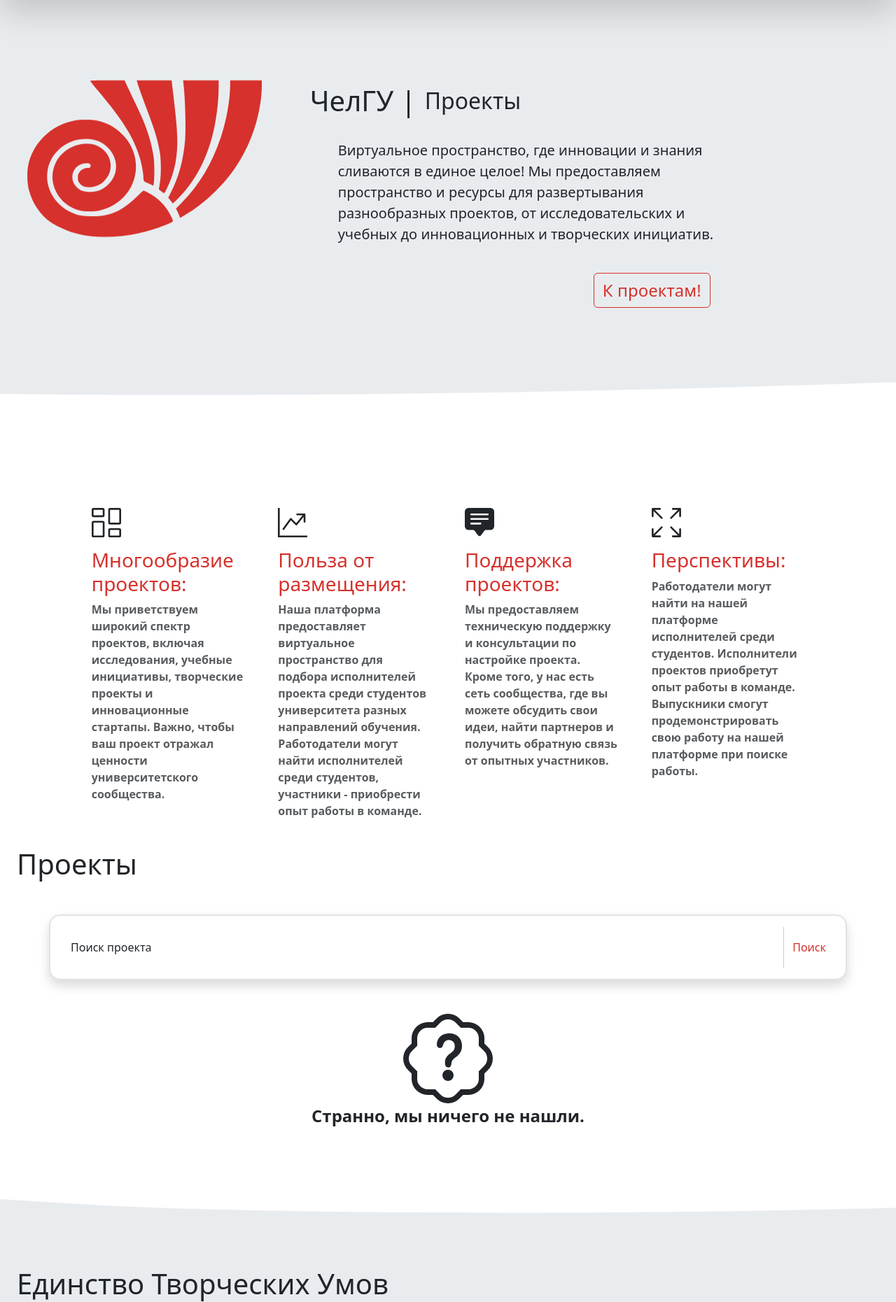
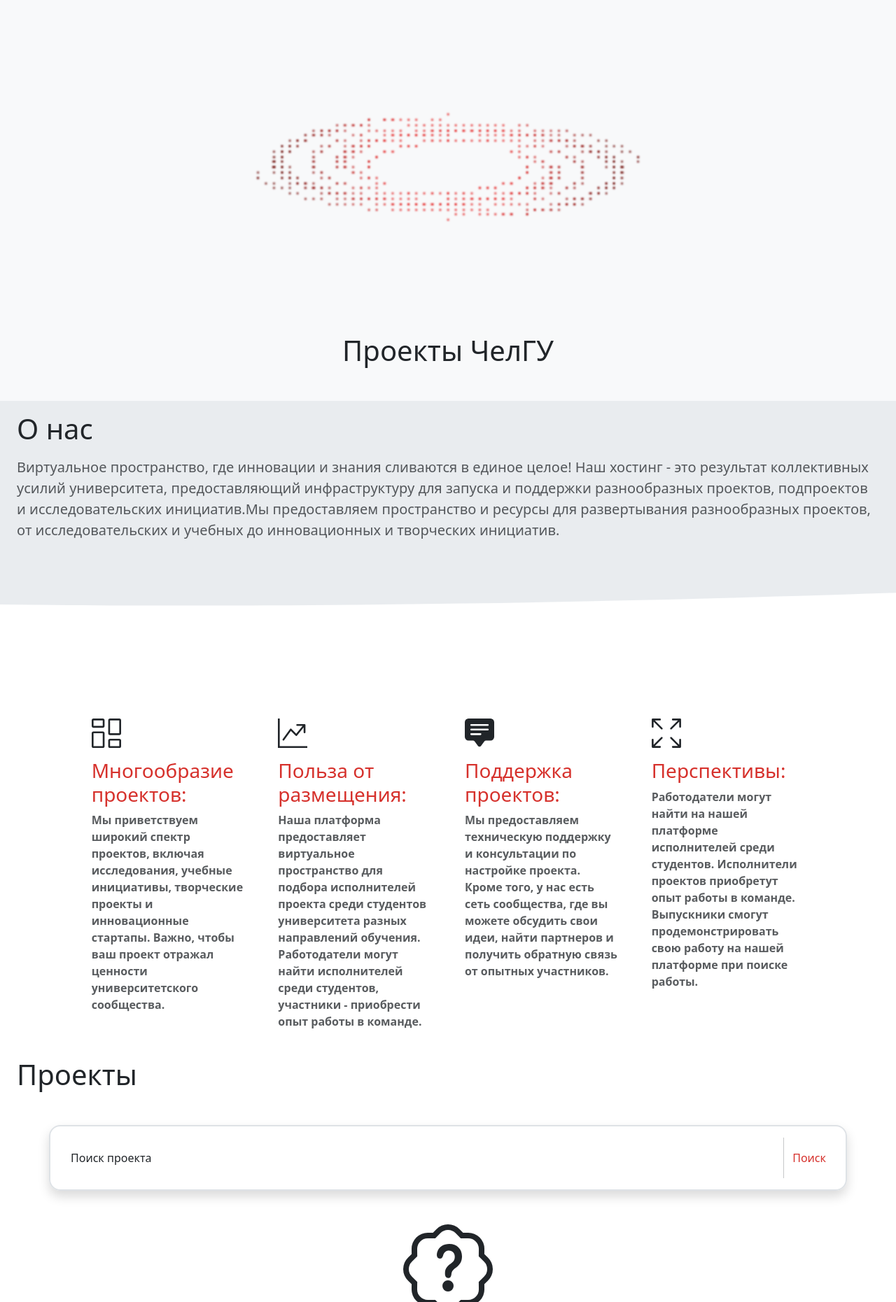
Before and after one commit to Pointer90/csu-projects, a Django app: page / in a window 1280 px wide. Shown: the part 65-1926 px from the top of the page at 70% size. Run offline with Django 4.2, Linux system fonts and the light colour scheme; data that the repository does not hold is empty; some libraries are stand-ins or nearby versions.

Commit message:
fix: retrieve vortex and logo, change scroll.js border of action

```diff
--- a/App/CSUProjects/static/src/JScripts/scroll.js
+++ b/App/CSUProjects/static/src/JScripts/scroll.js
@@ -1,6 +1,8 @@
 var elements = [...document.querySelectorAll('.scroll-check')];
 var wh = document.documentElement.clientHeight;
 var current = elements.shift();
+
+const border = 100;
 
 
 function elementsOnScreen(){
@@ -20,7 +22,7 @@ if(elements.length > 0){
 
         var et = current.offsetTop;
         var eh = current.clientHeight;
-        if(wt + wh >= et || eh + et < wh){
+        if(wt + wh >= et - border || eh + et - border < wh){
             current.classList.add(`appearance-${current.dataset.direction}-${current.dataset.delay}`);
             if(elements.length > 0)
                 current = elements.shift();
--- a/App/CSUProjects/templates/base.html
+++ b/App/CSUProjects/templates/base.html
@@ -15,14 +15,14 @@
     <script type="text/javascript" src={% static "/src/JScripts/scroll.js" %} defer></script>
 
 </head>
-<body data-tag="body" data-bs-theme="{{theme}}">
+<body data-tag="body" style="overflow-x: hidden;" data-bs-theme="{{theme}}">
 
     <nav class="navbar navbar-expand position-fixed-top shadow-lg border-bottom nav-underline user-select-none">
         <div class="container-fluid">
-            <h2 class="d-sm-flex d-none justify-content-center fs-1">
-                {% if 'main' not in page%}
+            <h2 class="{% if 'main' not in page %}logo{% endif %} d-sm-flex d-none justify-content-center fs-1">
+                <!-- {% if 'main' not in page%}
                 <img src={% static "/img/logo.svg" %} class="img-fluid" style="max-height: 50px;">
-                {% endif %}
+                {% endif %} -->
                 <a class="navbar-brand nav-link active" id="title" href={% url 'main' %}>Проекты ЧелГУ.</a>
             </h2>
         </div>
--- a/App/CSUProjects/templates/components/search.html
+++ b/App/CSUProjects/templates/components/search.html
@@ -1,4 +1,4 @@
-<div data-direction="up" data-delay="normal"  class="container my-5 bg-light-primary border border-2 rounded-4 g-0 p-3 shadow scroll-check">
+<div class="container my-5 bg-light-primary border border-2 rounded-4 g-0 p-3 shadow">
     <form id="search" action={% url 'api_search' %}#projects method="get">
         {% csrf_token %}
         <div class="form-floating d-flex rounded-start" role="search">
--- a/App/CSUProjects/templates/pages/cinema.html
+++ b/App/CSUProjects/templates/pages/cinema.html
@@ -3,6 +3,8 @@
 
 {% block cssAndScripts %}
     {% load static%}
+
+    {% include "components/csuLogoMini.html" %}
 
     <link rel='stylesheet' href='https://cdnjs.cloudflare.com/ajax/libs/OwlCarousel2/2.3.4/assets/owl.carousel.min.css'>
     <link rel="stylesheet" href={% static "/css/cinema.css"%}>
--- a/App/CSUProjects/templates/pages/completedProjects.html
+++ b/App/CSUProjects/templates/pages/completedProjects.html
@@ -1,5 +1,11 @@
 {% extends "base.html" %}
 {% block title %} Выполненные проекты {% endblock title %}
+
+{% block cssAndScripts %}
+
+    {% include "components/csuLogoMini.html" %}
+
+{% endblock cssAndScripts %}
 
 {% block content %}
 
--- a/App/CSUProjects/templates/pages/index.html
+++ b/App/CSUProjects/templates/pages/index.html
@@ -3,14 +3,21 @@
 {% block cssAndScripts %}
     {% load static%}
 
+    {% include "components/csuLogo.html" %}
+
     <script type="module" src="https://unpkg.com/ionicons@7.1.0/dist/ionicons/ionicons.esm.js" defer></script>
     <script nomodule src="https://unpkg.com/ionicons@7.1.0/dist/ionicons/ionicons.js" defer></script>
+    <script type="text/javascript" src={% static "/src/JScripts/vortexAnimation/V_constants.js" %} defer></script>
+	<script type="text/javascript" src={% static "/src/JScripts/vortexAnimation/V_engine.js" %} defer></script>
+
+	<link rel="stylesheet" href={% static "/css/vortex.css" %}>
 
 
 {% endblock cssAndScripts %}
 
 {% block content %}
-    <section id="preview">
+
+    <!-- <section id="preview">
         <div class="text-center bg-body-secondary py-5">
             <div class="row">
                 <div class="col-lg-5 col-xl-4 fs-1 align-self-center z-3"><img src={% static "/img/logo.svg" %} class="img-fluid fly" style="max-height: 450px;"></div>
@@ -24,6 +31,30 @@
                     </div>
                 </div>
             </div>
+        </div>
+        <div class="shape-container shape-line shape-position-bottom bg-body-secondary">
+            <svg version="1.0" xmlns="http://www.w3.org/2000/svg" width="100%" height="10%" preserveAspectRatio="xMidYMid meet">
+                <g transform="translate(0.000000,150.000000) scale(1.3000000,-0.100000)" fill="white" class="svgObj">
+                    <path d="M1915 1509 c-151 -35 -317 -106 -521 -222 -364 -206 -608 -307 -884
+                    -363 -142 -29 -328 -38 -452 -21 l-58 7 0 -455 0 -455 1000 0 1000 0 0 760 0
+                    760 -22 -1 c-13 -1 -41 -5 -63 -10z"/>
+                </g>
+            </svg>
+        </div>
+    </section> -->
+
+    <section id="preview">
+        <div class="container-fluid row-2 text-center bg-body-tertiary">
+            <canvas id="vortex" class="img-fluid" width="800" height="300">
+            </canvas>
+            <h1 class="fs-1 mb-5">Проекты ЧелГУ</h1>
+        </div>
+    </section>
+
+    <section id="about us">
+        <div class="bg-body-secondary py-3">
+            <h1 data-direction="right" data-delay="fast" class="fs-1 mb-3 ps-4 scroll-check">О нас</h1>
+            <p data-direction="right" data-delay="normal" class="text-body-secondary fs-5 px-4 scroll-check">Виртуальное пространство, где инновации и знания сливаются в единое целое! Наш хостинг - это результат коллективных усилий университета, предоставляющий инфраструктуру для запуска и поддержки разнообразных проектов, подпроектов и исследовательских инициатив.Мы предоставляем пространство и ресурсы для развертывания разнообразных проектов, от исследовательских и учебных до инновационных и творческих инициатив.
         </div>
         <div class="shape-container shape-line shape-position-bottom bg-body-secondary">
             <svg version="1.0" xmlns="http://www.w3.org/2000/svg" width="100%" height="10%" preserveAspectRatio="xMidYMid meet">
@@ -176,7 +207,7 @@
             <p class="fw-normal fs-4 mt-3 text-center">Ваш взгляд ценен! Предложите свои идеи или ознакомьтесь с тем, что уже сделали другие участники.</p>
             <div class="mt-5 pb-1 px-0 mx-0">
                 <div class="row justify-content-center mb-5">
-                    <div class="col-lg-3 col-sm-5 mb-3 mb-sm-0 px-3">
+                    <div class="col-xl-3 col-sm-5 mb-3 mb-sm-0 px-3">
                         <div data-direction="right" data-delay="fast"  class="card shadow-lg p-3 h-100 scroll-check">
                             <div class="card-body text-center d-flex flex-column">
                                 <p class="card-text d-lg-block d-none pb-5 fs-6 text-start">Мы гордимся результатами творчества и инноваций в нашем университетском сообществе. Исследуйте наши успешно завершенные проекты, каждый из которых стал уникальным вкладом в наше общее научное и творческое наследие. Открывайте для себя идеи, вдохновляйтесь достижениями других участников, и подготовьтесь к собственным ярким шагам в мире инноваций.</p>
@@ -188,7 +219,7 @@
                         </div>
                     </div>
 
-                    <div class="col-lg-3 col-sm-5 mb-3 mb-sm-0 px-3">
+                    <div class="col-xl-3 col-sm-5 mb-3 mb-sm-0 px-3">
                         <div data-direction="left" data-delay="normal" class="card shadow-lg p-3 h-100 scroll-check">
                         <div class="card-body text-center d-flex flex-column">
                             <p class="card-text d-lg-block d-none pb-5 fs-6 text-start">Это ваше пространство для творчества и инноваций! Нажмите на кнопку "Предложить свои проекты", чтобы внести свой вклад в уникальную мозаику идей и исследований нашего университетского хостинга. Здесь ваше видение может стать реальностью, а ваш проект - частью нашей вдохновляющей истории. Давайте вместе строить будущее, наполненное творчеством и инновациями!</p>
--- a/App/CSUProjects/templates/pages/subProjects.html
+++ b/App/CSUProjects/templates/pages/subProjects.html
@@ -3,6 +3,8 @@
 
 {% block cssAndScripts %}
     {% load static%}
+
+    {% include "components/csuLogoMini.html" %}
 
     <script type="module" src="https://unpkg.com/ionicons@7.1.0/dist/ionicons/ionicons.esm.js" defer></script>
     <script nomodule src="https://unpkg.com/ionicons@7.1.0/dist/ionicons/ionicons.js" defer></script>
```
